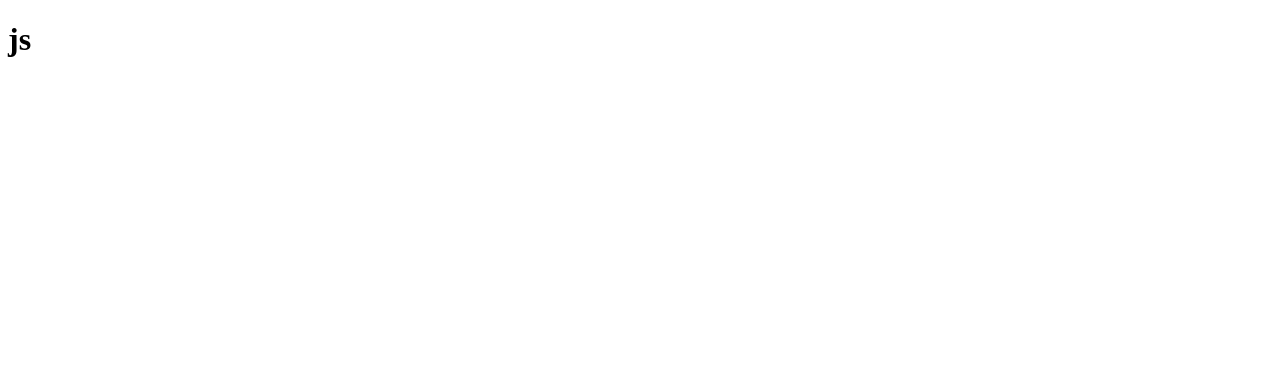
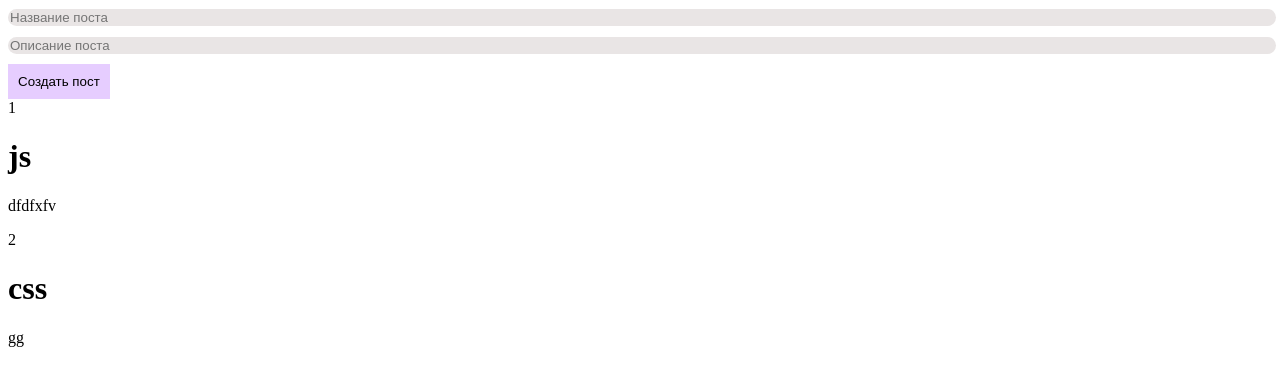
Before and after one commit to Victoria-Gudoit/training, a React (Create React App) app: page / in a window 1280 px wide. Shown: the top 386 px of the page. Built offline with nearby package versions, Linux system fonts and the light colour scheme; the HTML template or start-up script is replaced by a standard one.

Commit message:
creare UI

```diff
--- a/src/App.js
+++ b/src/App.js
@@ -1,15 +1,38 @@
-import { useState } from "react";
+import { useRef, useState } from "react";
 import { Counter } from "./components/Counter";
 import { CounterClass } from "./components/CounterClass";
 import { PostItem } from "./components/PostItem";
+import { PostList } from "./components/PostList";
+import { MyButton } from "./components/UI/button/MyButton";
+import { MyInput } from "./components/UI/input/MyInput";
 
 function App() {
-  const [post, setPost] = useState([{ id: 1, title: "js", body: "dfdfxfv" }]);
+  const [post, setPost] = useState([{ id: 1, title: "js", body: "dfdfxfv" },
+  { id: 2, title: "css", body: "gg" }]);
+  const [title, setTitle] = useState('')
+  const [body, setBody] = useState('')
+
+
+
+  const addNewPost = (event) => {
+    event.preventDefault()
+const newPost = {
+  id: Date.now(),
+  title: title,
+  body: 'fbngv'
+}
+setPost([...post, newPost])
+
+  }
+
   return (
     <div>
-      {post.map((item) => (
-        <PostItem post={item} />
-      ))}
+      <form>
+        <MyInput  value={title} onChange={({target}) => setTitle(target.value)} type="text" placeholder="Название поста"/>
+        <MyInput value={body} onChange={({target}) => setBody(target.value)} type="text" placeholder="Описание поста"/>
+<MyButton onClick={addNewPost}>Создать пост</MyButton>
+      </form>
+   <PostList post={post}/>
     </div>
   );
 }
--- a/src/components/PostItem.jsx
+++ b/src/components/PostItem.jsx
@@ -1,9 +1,11 @@
 import React from "react";
 
-export const PostItem = ({ post }) => {
+export const PostItem = (props) => {
   return (
     <div>
-      <h1>{post.title}</h1>
+      <span>{props.number}</span>
+      <h1>{props.post.title}</h1>
+      <p>{props.post.body}</p>
     </div>
   );
 };
--- /dev/null
+++ b/src/components/PostList.jsx
@@ -0,0 +1,11 @@
+import React from 'react';
+import { PostItem } from './PostItem';
+
+
+export const PostList = ({post}) => {
+    return <div>
+           {post.map((item, index) => (
+        <PostItem number={index + 1} post={item} key={item.id}/>
+      ))}
+    </div>;
+}
--- /dev/null
+++ b/src/components/UI/button/MyButton.jsx
@@ -0,0 +1,10 @@
+import React from 'react';
+import classes from "./MyButton.module.css"
+
+export const MyButton = ({children, ...props}) => {
+    return (
+        <button {...props} className={classes.btn}>
+{children}
+        </button>
+    )
+}
--- /dev/null
+++ b/src/components/UI/button/MyButton.module.css
@@ -0,0 +1,5 @@
+.btn {
+    background-color: rgb(230, 205, 255);
+    padding: 10px;
+    border: none;
+}
--- /dev/null
+++ b/src/components/UI/input/MyInput.jsx
@@ -0,0 +1,8 @@
+import React from 'react';
+import classes from "./MyInput.module.css"
+
+export const MyInput = (props) => {
+    return (<input className={classes.input} {...props}/>)
+
+
+}
--- /dev/null
+++ b/src/components/UI/input/MyInput.module.css
@@ -0,0 +1,7 @@
+.input {
+    width: 100%;
+    background-color: #e9e5e5;
+    border: none;
+    margin-bottom: 10px;
+    border-radius: 50px;
+}
```
Also changed, not shown: 1 other file (tests, documents, lock files or other folders).
